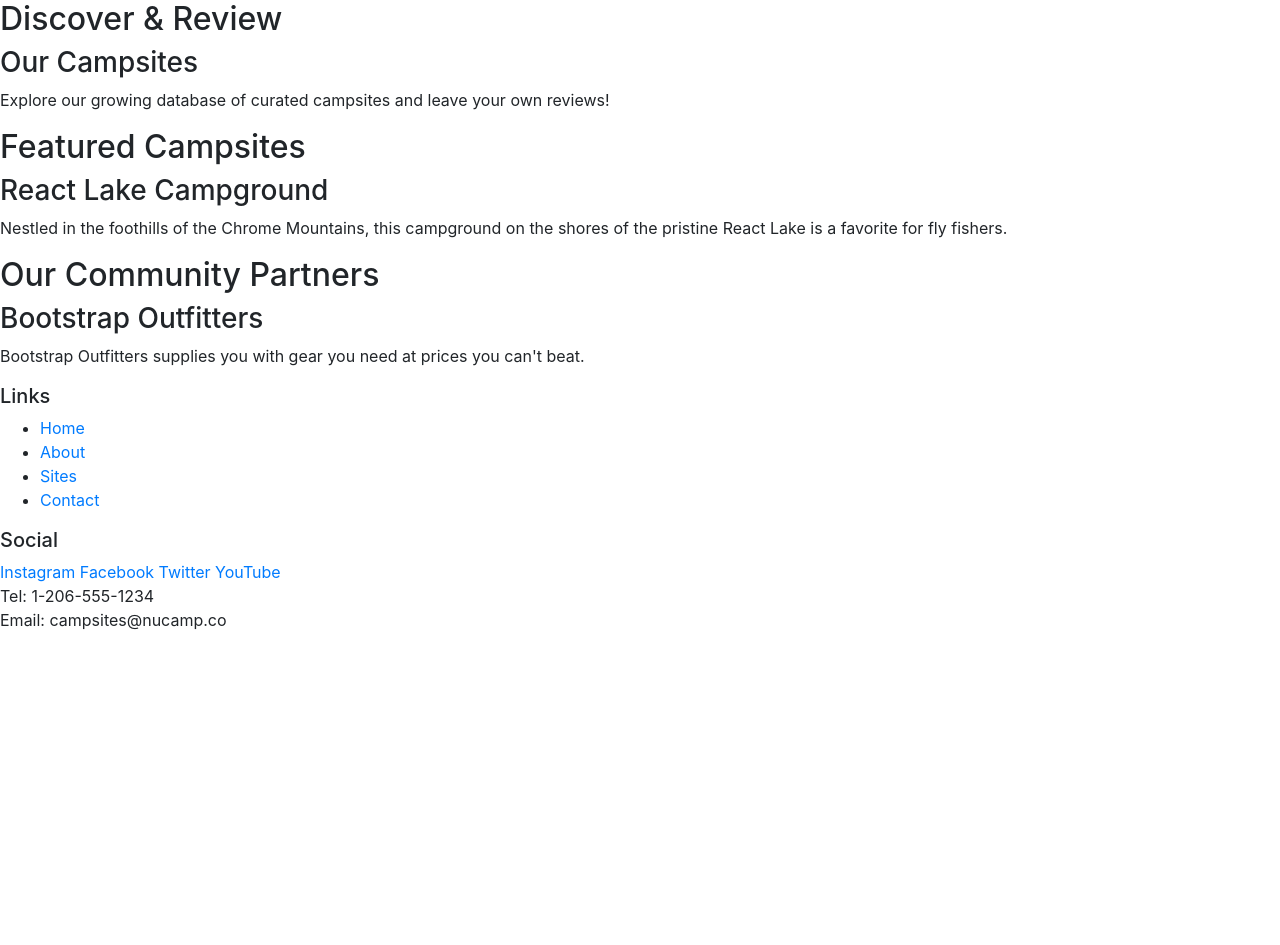
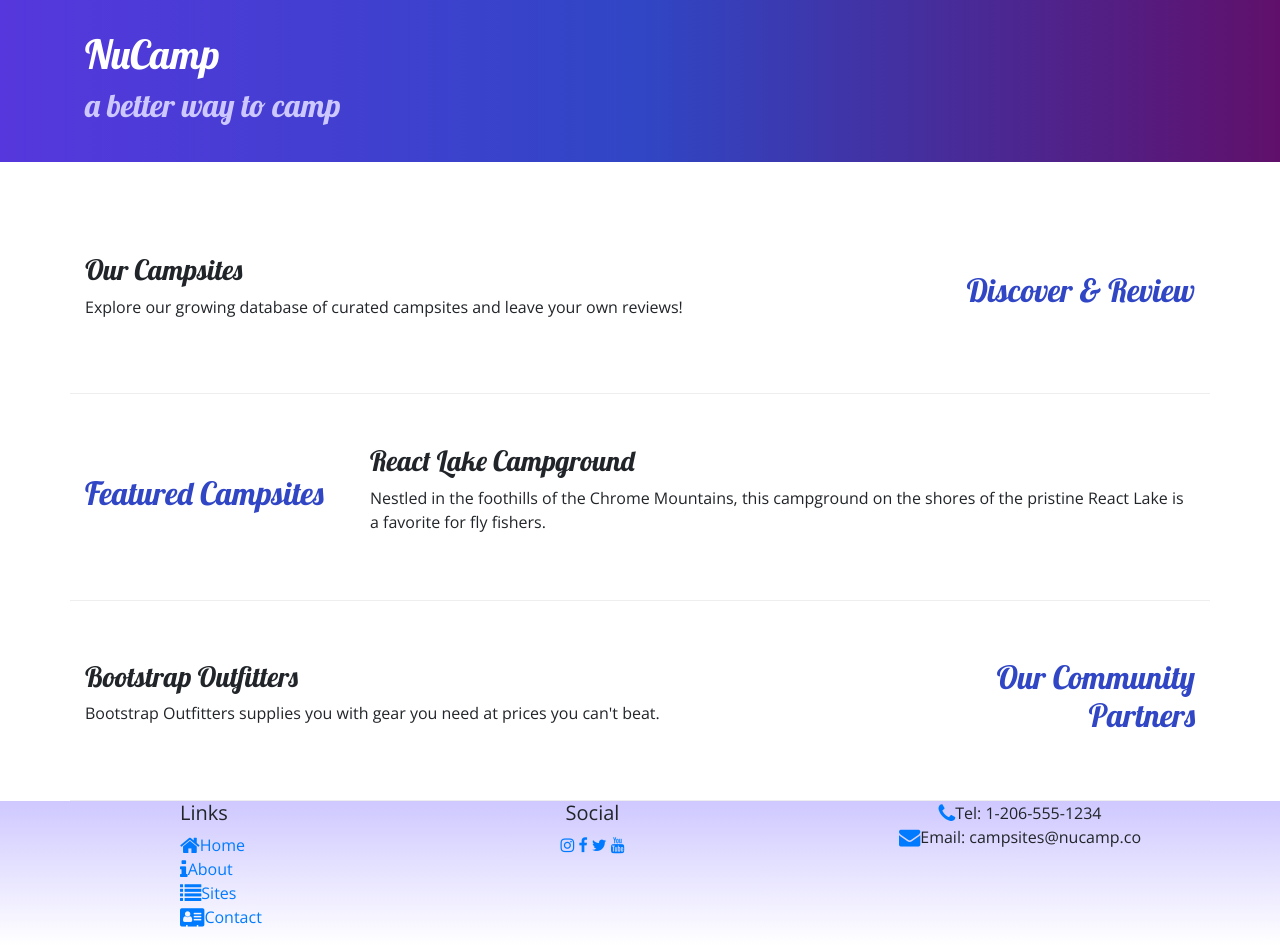
Before and after one commit to web10/nucampsite, a website: page index.html in a window 1280 px wide. Before the commit the page ends 800 px from the top, so only its background shows below. Drawn offline with nearby package versions, Linux system fonts and the light colour scheme.

Commit message:
added aboutus and css folder

```diff
--- /dev/null
+++ b/css/styles.css
@@ -0,0 +1,32 @@
+body {
+    font-family: "Open Sans", sans-serif;
+}
+
+h1, h2, h3 {
+    font-family: "Lobster", cursive;
+}
+
+h2 {
+    color: #3046c5;
+}
+
+header h2 {
+    color: #cdc8ff;
+}
+
+footer {
+    background-image: linear-gradient(#cec8ff, white);
+    padding 20px 0;
+}
+
+.jumbotron {
+    padding: 30px;
+    background-image: linear-gradient(to right, #5637dd, #3046c5, #60106b);
+    color: white;
+}
+
+.row-content {
+    padding: 50px 0;
+    border-bottom: 1px ridge;
+    min-height: 200px;
+}
--- a/index.html
+++ b/index.html
@@ -1,12 +1,5 @@
 <!DOCTYPE html>
 <html lang="en">
-
-<head>
-    <meta charset="utf-8" />
-    <title>NuCamp: A Better Way To Camp</title>
-</head>
-
-<body>
 
 <head>
     <!-- Required meta tags always come first -->
@@ -16,47 +9,90 @@
     <!-- Bootstrap CSS -->
     <link rel="stylesheet" href="node_modules/bootstrap/dist/css/bootstrap.min.css" />
 
+    <!-- Additional CSS must be placed after Bootstrap CSS -->
+    <link rel="stylesheet" href="node_modules/font-awesome/css/font-awesome.min.css" />
+    <link rel="stylesheet" href="https://fonts.googleapis.com/css?family=Lobster|Open+Sans" />
+    <link rel="stylesheet" href="css/styles.css" />
+
     <title>NuCamp: A Better Way To Camp</title>
+
 </head>
 
-    <div>
-        <h2>Discover & Review</h2>
+<body>
+
+    <header class="jumbotron jumbotron-fluid">
+        <div class="container">
+            <div class ="row ">
+                <div class="col">
+                    <h1>NuCamp</h1>
+                    <h2 >a better way to camp</h2></hw>
+
+                </div>
+            </div>
+        </div>
+    </header>
+
+    <div class="container fluid">
+        <div class="row row-content align-items-center">
+            <div class="col-sm-4 col-md-3 order-sm-last">
+                <h2 class="text-sm-right">Discover & Review</h2>
+            </div>
+            <div class="col">
                 <h3>Our Campsites</h3>
                 <p>Explore our growing database of curated campsites and leave your own reviews!</p>
             </div>
+        </div>
 
-    <div>
+        <div class="row row-content align-items-center">
+            <div class="col-sm-4 col-md-3">
                 <h2>Featured Campsites</h2>
+            </div>
+            <div class="col">
                 <h3>React Lake Campground</h3>
                 <p>Nestled in the foothills of the Chrome Mountains, this campground on the shores of the pristine React Lake is a favorite for fly fishers.</p>
             </div>
 
-    <div>
-        <h2>Our Community Partners</h2>
+        </div>
+
+        <div class="row row-content align-items-center">
+            <div class="col-sm-4 col-md-3 order-sm-last">
+                <h2 class="text-sm-right">Our Community Partners</h2>
+            </div>
+            <div class="col">
                 <h3>Bootstrap Outfitters</h3>
                 <p>Bootstrap Outfitters supplies you with gear you need at prices you can't beat.</p>
             </div>
 
+        </div>
+    </div>
+
+
+
     <footer>
-        <div>
+        <div class="container">
+            <div class="row">
+                <div class="col-4 col-sm-2 offset-1">
                     <h5>Links</h5>
-            <ul>
-                <li><a href="#">Home</a></li>
-                <li><a href="#">About</a></li>
-                <li><a href="#">Sites</a></li>
-                <li><a href="#">Contact</a></li>
+                    <ul class="list-unstyled">
+                        <li><a href="index.html"><i class="fa fa-home fa-lg"></i>Home</a></li>
+                        <li><a href="aboutus.html"><i class="fa fa-info fa-lg"></i>About</a></li>
+                        <li><a href="#"><i class="fa fa-list fa-lg"></i>Sites</a></li>
+                        <li><a href="#"><i class="fa fa-address-card fa-lg"></i>Contact</a></li>
                     </ul>
+
                 </div>
-        <div>
+                <div class="col-6 col-sm-5 text-center">
                     <h5>Social</h5>
-            <a href="http://instagram.com/">Instagram</a>
-            <a href="http://facebook.com/">Facebook</a>
-            <a href="http://twitter.com/">Twitter</a>
-            <a href="http://youtube.com/">YouTube</a>
+                        <a href="http://instagram.com/"><i class="fa fa-instagram"></i></a>
+                        <a href="http://facebook.com/"><i class="fa fa-facebook"></i></a>
+                        <a href="http://twitter.com/"><i class="fa fa-twitter"></i></a>
+                        <a href="http://youtube.com/"><i class="fa fa-youtube"></i></a>
                 </div>
-        <div>
-            Tel: 1-206-555-1234<br />
-            Email: campsites@nucamp.co
+                <div class="col-sm-4 text-center">
+                    <i class="fa fa-phone fa-lg text-primary"></i>Tel: 1-206-555-1234<br />
+                    <i class="fa fa-envelope fa-lg text-primary"></i>Email: campsites@nucamp.co
+                </div>
+            </div>
         </div>
     </footer>
 
--- a/package.json
+++ b/package.json
@@ -15,6 +15,7 @@
   },
   "dependencies": {
     "bootstrap": "^4.5.0",
+    "font-awesome": "^4.7.0",
     "jquery": "^3.5.1",
     "popper.js": "^1.16.1"
   }
```
Also changed, not shown: aboutus.html (added, +97 -0 lines), 1 other file. Lines whose indentation alone changed are shown as unchanged.
